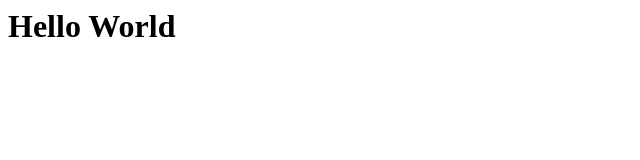
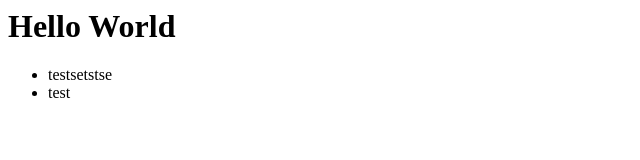
Before and after one commit to u8961310/workshop, a plain HTML site: page index.html in a window 1280 px wide. Shown: the whole page, without its empty margins (0-640 px from the left). Drawn offline with Linux system fonts and the light colour scheme.

Commit message:
Add Item

```diff
--- a/index.html
+++ b/index.html
@@ -5,5 +5,9 @@
 <body>
 
 	<h1>Hello World</h1>
+	<ul>
+		<li>testsetstse</li>
+		<li>test</li>
+	</ul>
 </body>
 </html>
```
